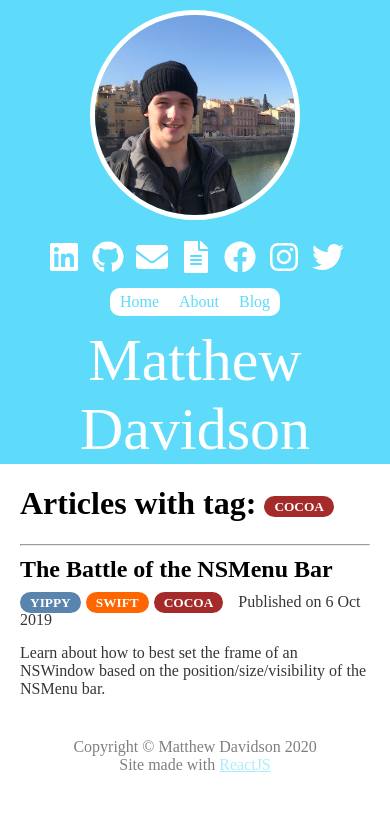
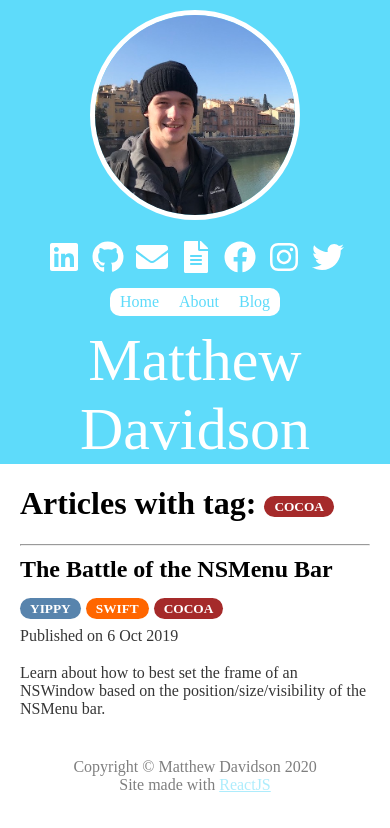
Before and after one commit to mattDavo/mattdavo.com, a React (Create React App) app: page /tags/cocoa in a window 390 px wide. Shown: the top 828 px of the page. Built offline with nearby package versions, Linux system fonts and the light colour scheme.

Commit message:
Improved blog mobile experience.

```diff
--- a/src/Blog.css
+++ b/src/Blog.css
@@ -13,5 +13,9 @@
 }
 
 .article-date {
-    margin-left: 10px;
+    display: inline-block;
 }
+
+.article-subtitle {
+    line-height: 1.7em;
+}
--- a/src/Blog.js
+++ b/src/Blog.js
@@ -37,7 +37,7 @@ function getArticleSubtitle(article) {
         year: 'numeric'
     });
 
-    return (<span className="subtitle">{tags}<span className="article-date">Published on {dataStr}</span></span>);
+    return (<span className="subtitle article-subtitle">{tags}<span className="article-date">Published on {dataStr}</span></span>);
 }
 
 function renderArticle(article, i) {
```
